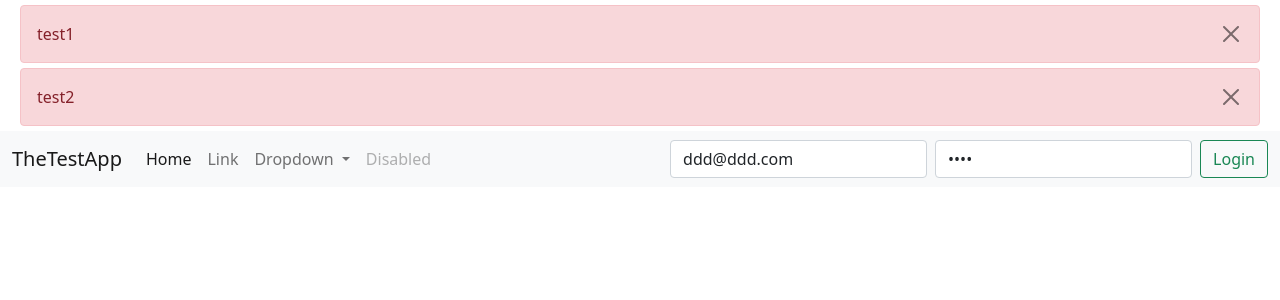
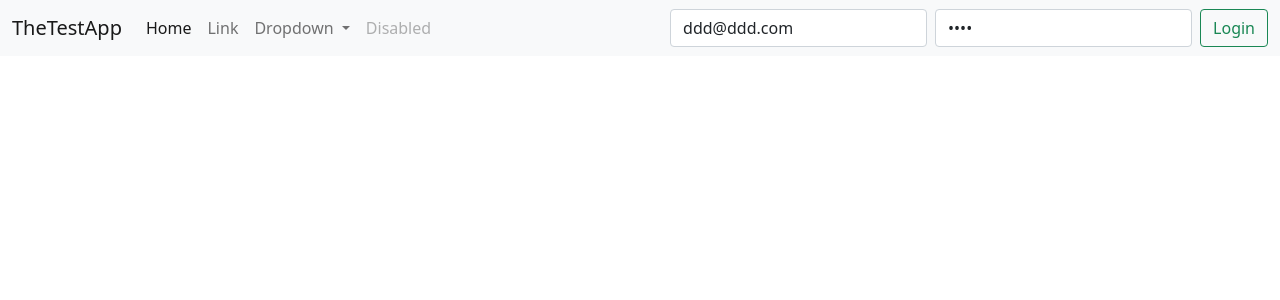
Before and after one commit to ecerulm/vue-express-session-cookie, a Vue app in the folder frontend-vue/: page / in a window 1280 px wide. Shown: the top 300 px of the page. Built offline with nearby package versions, Linux system fonts and the light colour scheme.

Commit message:
vue-frontend: Refactor the flashes/alerts

```diff
--- a/frontend-vue/src/components/LoginNavItem.vue
+++ b/frontend-vue/src/components/LoginNavItem.vue
@@ -2,16 +2,18 @@
 import { v4 as uuidv4 } from 'uuid';
 import { ref, inject, onMounted } from 'vue';
 import { login } from '@/apiclient.js'
+import {addFlash} from '@/flashes.js'
+
+
 const myid = uuidv4();
 
 const email = ref("ddd@ddd.com");
 const password = ref("dddd");
-const flashes = inject('flashes')
 
 
 function errHandler(error) {
     console.log("errHandler")
-    flashes.push("Login incorrect"+error);
+    addFlash("Login incorrect: "+error);
 }
 
 </script>
--- a/frontend-vue/src/components/NavBar.vue
+++ b/frontend-vue/src/components/NavBar.vue
@@ -1,19 +1,12 @@
 <script setup>
-import { inject }  from 'vue';
 import LoginNavItem from './LoginNavItem.vue';
+import {flashes, removeFlash} from '@/flashes.js'
+
 const props = defineProps({
   title: String
 })
 
-const flashes = inject('flashes')
 
-function removeFlash(flashMessage) {
-  console.log('removeFlash', flashMessage)
-  var index = flashes.indexOf(flashMessage);
-  if (index !== -1) {
-    flashes.splice(index, 1);
-  }
-}
 
 
 </script>
--- /dev/null
+++ b/frontend-vue/src/flashes.js
@@ -0,0 +1,25 @@
+import {reactive} from 'vue';
+export const flashes = reactive([])
+
+export function addFlash(flashText) {
+    flashes.push(flashText)
+}
+
+export function removeFlash(flashMessage) {
+    console.log('removeFlash', flashMessage)
+    var index = flashes.indexOf(flashMessage);
+    if (index !== -1) {
+      flashes.splice(index, 1);
+    }
+  }
+
+export function flashInstall(app,options) {
+   console.log("installed flashes (do nothing)")
+}
+
+export default {
+    flashes,
+    addFlash,
+    removeFlash,
+    install: flashInstall
+}
--- a/frontend-vue/src/main.js
+++ b/frontend-vue/src/main.js
@@ -3,11 +3,14 @@ import App from "./App.vue";
 import router from "./router";
 import "bootstrap/dist/css/bootstrap.min.css"
 import "bootstrap"
+import flash from "./flashes"
 
 const app = createApp(App);
-const flashes = reactive(['test1', 'test2'])
-app.provide('flashes', flashes)
+// const flashes = reactive(['test1', 'test2'])
+// app.provide('flashes', flashes)
 
 app.use(router);
+console.log("flash", flash)
+app.use(flash);
 
 app.mount("#app");
```
